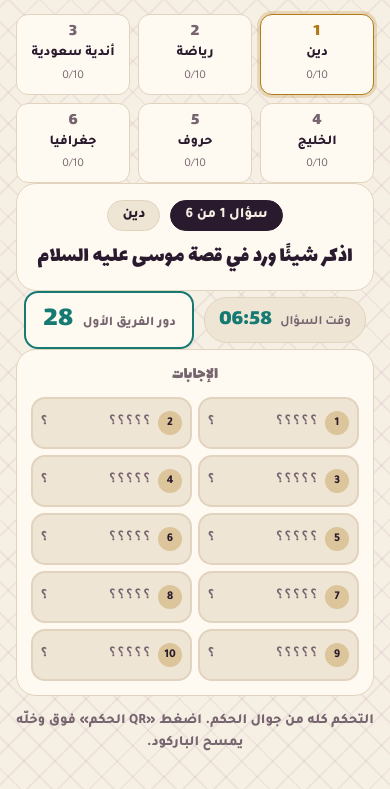
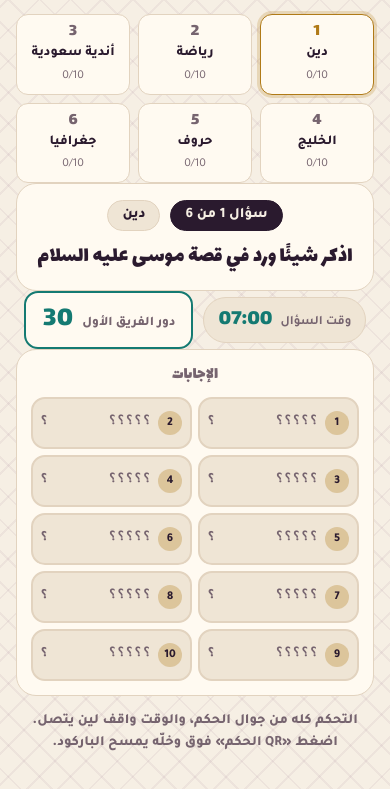
Before and after one commit to mohammedoomar85-svg/Mohammed-Omar, a plain HTML site: page diwaniya/index.html in a window 390 px wide. Both pictures are taken after a click on the button "ابدأ اللعب". Shown: the part 454-1243 px from the top of the page. Drawn offline with nearby package versions, Linux system fonts and the light colour scheme.

Commit message:
Diwaniya: clocks wait for the referee; new-round button on the main screen
- On the website, the question, turn and double clocks hold still until the
  referee phone is connected, so a question no longer runs out while the
  referee is still scanning the QR code.
- A small «جولة جديدة» button (with a confirm tap) sits next to «QR الحكم»
  during play, so a stuck or finished game can always be restarted.
- Clock displays never show more than the full time.

Co-Authored-By: Claude Opus 5.5 <noreply@anthropic.com>
Claude-Session: https://claude.ai/code/session_01WjW5uBk4L7GBALj5h9q9ZS

```diff
--- a/diwaniya/index.html
+++ b/diwaniya/index.html
@@ -319,7 +319,7 @@ button:focus-visible,input:focus-visible{outline:3px solid var(--turq);outline-o
       <div class="turn-tag" id="tt0"></div>
       <div class="aids" id="a0"></div>
     </div>
-    <div class="brand"><h1>ديوانية مشربية الكوت</h1><small>تحدي الفريقين</small><div class="bigclock" id="bigclock" hidden><span class="lbl" id="bigLbl"></span><span class="num" id="bigNum"></span></div><span class="brand-btns"><button class="theme-btn" id="themeBtn" type="button"></button><button class="theme-btn" id="qrBtn" type="button">QR الحكم</button></span></div>
+    <div class="brand"><h1>ديوانية مشربية الكوت</h1><small>تحدي الفريقين</small><div class="bigclock" id="bigclock" hidden><span class="lbl" id="bigLbl"></span><span class="num" id="bigNum"></span></div><span class="brand-btns"><button class="theme-btn" id="themeBtn" type="button"></button><button class="theme-btn" id="qrBtn" type="button">QR الحكم</button><button class="theme-btn" id="newBtn" type="button" hidden>جولة جديدة</button></span></div>
     <div class="team" id="t1">
       <div class="row"><span class="name" id="n1">الفريق الثاني</span><span class="score" id="s1">0</span></div>
       <div class="turn-tag" id="tt1"></div>
@@ -415,7 +415,7 @@ function newTurn(team){return {team,double:false,extra:0,passed:false,timeUp:fal
 function save(){try{localStorage.setItem(KEY,JSON.stringify(S))}catch(e){}}
 function load(){try{const v=JSON.parse(localStorage.getItem(KEY));if(v&&v.phase&&v.cats.every(k=>BANK[k])&&v.rev)return v}catch(e){}return null}
 const curKey = () => S.cats[S.curCat];
-const catTimeLeft = k => S.catEnd[k] ? (S.catEnd[k]-Date.now())/1000 : CATTIME;
+const catTimeLeft = k => S.catEnd[k] ? Math.min(CATTIME,(S.catEnd[k]-Date.now())/1000) : CATTIME;
 const allDone = () => S.cats.every(k=>S.done[k]);
 
 /* ---------- sound ---------- */
@@ -446,11 +446,13 @@ function bigClock(){
   let lbl, num, low=false;
   if(S.bonus){ const l=Math.max(0,Math.ceil((S.bonus.end-Date.now())/1000)); lbl="سؤال الدبل · "+S.names[S.bonus.team]; num=l<=0?"انتهى":l; low=l<=5; }
   else{ lbl="دور "+S.names[S.t.team]; num=S.t.stopped?"موقوف":S.t.timeUp||turnLeft<=0?"انتهى":turnLeft; low=!S.t.stopped&&turnLeft<=10; }
+  if(waitingRef()){ lbl="الوقت واقف لين يتصل الحكم"; low=false; }
   $("bigLbl").textContent=lbl; $("bigNum").textContent=num;
   box.classList.toggle("low",low); box.classList.toggle("paused",!!S.t.stopped&&!S.bonus);
 }
 function header(){
   bigClock();
+  const nb=$("newBtn"); if(nb) nb.hidden = IS_REF || S.phase==="setup";
   const play = S.phase==="play" && S.round[curKey()] && !S.done[curKey()];
   [0,1].forEach(i=>{
     $("n"+i).textContent=S.names[i];
@@ -636,7 +638,7 @@ function play(v){
     </div>
     ${S.bonus&&!done?bonusPanel():""}
     <section class="answers"><h3 class="ans-h">الإجابات <span class="note">${done||refCtl?"":"(اضغط على الجواب الصح لما يقوله الفريق)"}</span></h3><div class="slots" id="slots">${slots}</div></section>
-    ${refOnline()?"":`<p class="note ref-hint">التحكم كله من جوال الحكم. اضغط «QR الحكم» فوق وخلّه يمسح الباركود.</p>`}
+    ${refOnline()?"":`<p class="note ref-hint">التحكم كله من جوال الحكم، والوقت واقف لين يتصل. اضغط «QR الحكم» فوق وخلّه يمسح الباركود.</p>`}
     ${refCtl?"":`<div class="host">
       ${done
         ? `<button class="btn" id="nextq" type="button">${last?"النتيجة النهائية":"السؤال التالي"}</button>`
@@ -797,7 +799,7 @@ function nextQ(){
 // The turn clock counts against a fixed end time, so it stays right even if the screen sleeps or the tab is in the background.
 let turnTimer=null, turnLeft=QTIME, turnEnd=0;
 function turnTick(){
-  turnLeft=Math.max(0,Math.ceil((turnEnd-Date.now())/1000));
+  turnLeft=Math.min(QTIME,Math.max(0,Math.ceil((turnEnd-Date.now())/1000)));
   bigClock();
   const n=$("tn"), c=$("tc");
   if(n) n.textContent = turnLeft<=0 ? "انتهى" : turnLeft;
@@ -883,6 +885,17 @@ const SB_URL="https://mxocmwkxnihenqmfhjcc.supabase.co", SB_KEY="sb_publishable_
 const ROOM_PARAM=(/[?&]room=([a-z0-9]{4,12})/.exec(location.search)||[])[1];
 let sbChan=null, sbReady=false, sbLive=null, lastRefSeen=0, helloTimer=null, refWasOnline=false;
 function refOnline(){ return Date.now()-lastRefSeen < 25000; }
+// On the website the game is run from the referee phone, so all clocks hold still until that phone is connected.
+function waitingRef(){ return STANDALONE && !!sbChan && !refOnline(); }
+let lastFreeze=Date.now();
+setInterval(()=>{
+  const now=Date.now(), dt=now-lastFreeze; lastFreeze=now;
+  if(IS_REF||S.phase!=="play"||!waitingRef()) return;
+  const k=curKey();
+  if(S.catEnd[k]&&!S.done[k]&&!S.t.stopped) S.catEnd[k]+=dt;
+  if(turnTimer) turnEnd+=dt;
+  if(S.bonus) S.bonus.end+=dt;
+},200);
 setInterval(()=>{ const on=refOnline(); if(on!==refWasOnline){ refWasOnline=on; if(!IS_REF) render(); } },3000);
 function roomCode(){
   let c=null; try{ c=localStorage.getItem(CODE_KEY); }catch(e){}
@@ -1044,6 +1057,7 @@ function openQR(){
     : roomState==="on" ? "الحكم يشوف الأجوبة. وإذا كان مسجّل دخول في Claude بحساب مشارك، يقدر بعد يضغط صح وغلط من جواله." : "الحكم يشوف كل الأجوبة. التحكم بالصح والغلط يكون من هذه الشاشة.";
 }
 $("qrBtn").onclick=openQR;
+armConfirm($("newBtn"),"جولة جديدة",()=>{ newGame(); });
 $("qrClose").onclick=()=>{ $("qrModal").hidden=true; };
 $("qrCopy").onclick=()=>{
   const t=$("qrLink");
```
